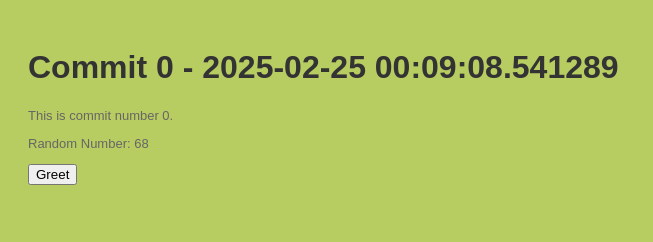
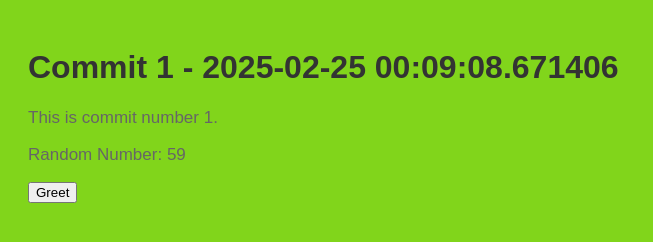
Before and after one commit to polishflits/autogen-repo-20250225000906, a plain HTML site: page index.html in a window 1280 px wide. Shown: the whole page, without its empty margins (0-653 px from the left). Drawn offline with Linux system fonts and the light colour scheme.

Commit message:
📝 Auto commit 1 with HTML, CSS, and JS

```diff
--- a/index.html
+++ b/index.html
@@ -2,13 +2,13 @@
     <!DOCTYPE html>
     <html>
     <head>
-        <title>Commit 0 - 2025-02-25 00:09:08.541289</title>
+        <title>Commit 1 - 2025-02-25 00:09:08.671406</title>
         <link rel="stylesheet" href="style.css">
     </head>
     <body>
-        <h1>Commit 0 - 2025-02-25 00:09:08.541289</h1>
-        <p>This is commit number 0.</p>
-        <p>Random Number: 68</p>
+        <h1>Commit 1 - 2025-02-25 00:09:08.671406</h1>
+        <p>This is commit number 1.</p>
+        <p>Random Number: 59</p>
         <button onclick="greet()">Greet</button>
         <script src="script.js"></script>
     </body>
--- a/script.js
+++ b/script.js
@@ -2,4 +2,4 @@
     function greet() {
         alert('Hello from commit ' + commitNumber + '!');
     }
-    var commitNumber = 0;
+    var commitNumber = 1;
--- a/style.css
+++ b/style.css
@@ -1,7 +1,7 @@
 
     body {
         font-family: Arial, sans-serif;
-        background-color: #b7cd61;
+        background-color: #81d51b;
         padding: 20px;
     }
     h1 {
@@ -9,5 +9,5 @@
     }
     p {
         color: #666;
-        font-size: 13px;
+        font-size: 17px;
     }
```
